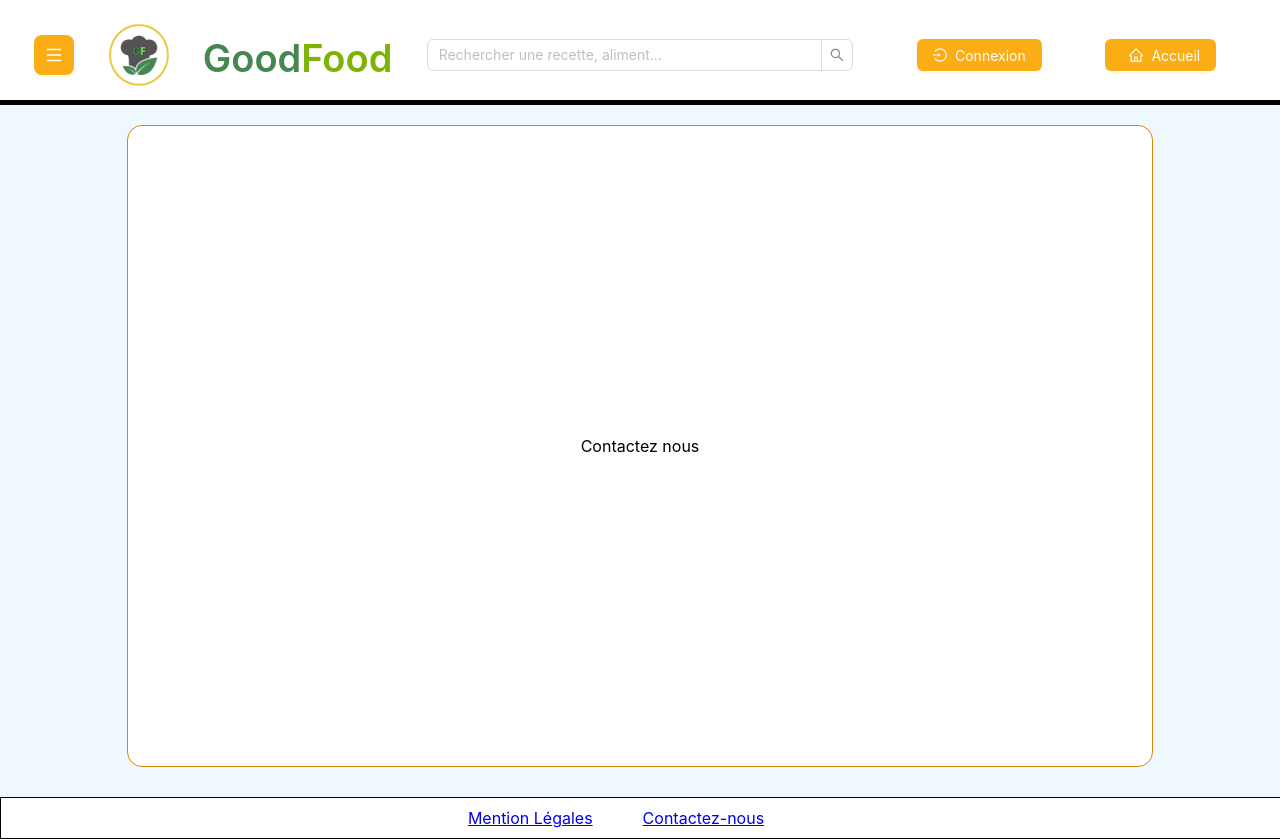
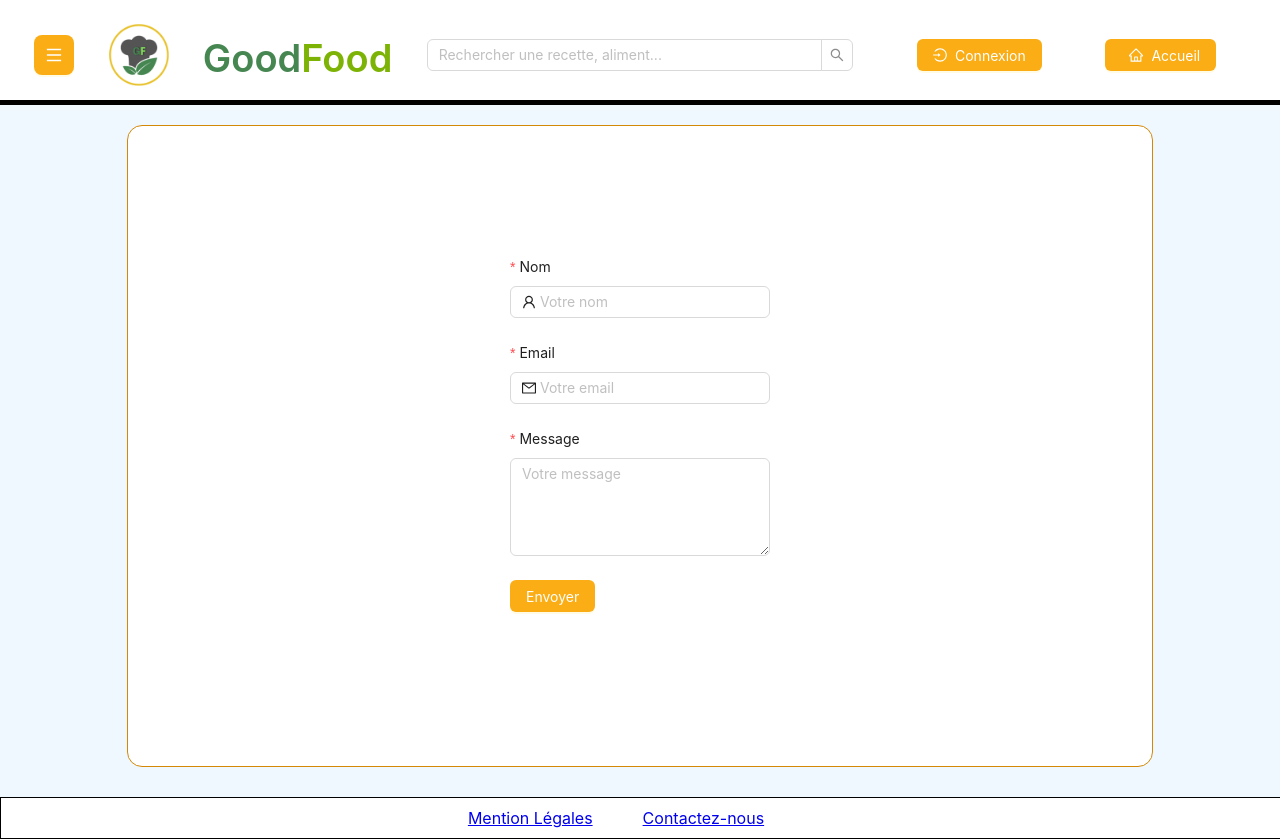
Before and after one commit to Dorian-Guignard/GoodFoodFront, a React (Create React App) app in the folder goodfood/: page /contact in a window 1280 px wide. Built offline with nearby package versions, Linux system fonts and the light colour scheme; no server answers; the HTML template or start-up script is replaced by a standard one.

Commit message:
formulaire contact

```diff
--- a/goodfood/src/components/Contact/Contact.js
+++ b/goodfood/src/components/Contact/Contact.js
@@ -1,7 +1,62 @@
-function Contact(){
-    return(
-    <div>Contactez nous </div>
-    )
-}
+import { Form, Input, Button, message } from 'antd';
+import { MailOutlined, UserOutlined, MessageOutlined } from '@ant-design/icons';
+import axios from 'axios';
 
-export default Contact
+
+const Contact = () => {
+    const [form] = Form.useForm();
+
+    const handleSubmit = async (values) => {
+      try {
+        await axios.post('', values); // Envoyer les données du formulaire au backend
+        message.success('Votre message a été envoyé avec succès!');
+        form.resetFields();
+      } catch (error) {
+        message.error('Erreur lors de l\'envoi du message. Veuillez réessayer plus tard.');
+      }
+    };
+
+    return (
+      <Form
+        form={form}
+        name="contact"
+        onFinish={handleSubmit}
+        layout="vertical"
+      >
+        <Form.Item
+          label="Nom"
+          name="name"
+          rules={[{ required: true, message: 'Veuillez saisir votre nom!' }]}
+        >
+          <Input prefix={<UserOutlined />} placeholder="Votre nom" />
+        </Form.Item>
+
+        <Form.Item
+          label="Email"
+          name="email"
+          rules={[
+            { required: true, message: 'Veuillez saisir votre email!' },
+            { type: 'email', message: 'Veuillez saisir un email valide!' },
+          ]}
+        >
+          <Input prefix={<MailOutlined />} placeholder="Votre email" />
+        </Form.Item>
+
+        <Form.Item
+          label="Message"
+          name="message"
+          rules={[{ required: true, message: 'Veuillez saisir votre message!' }]}
+        >
+          <Input.TextArea rows={4} prefix={<MessageOutlined />} placeholder="Votre message" />
+        </Form.Item>
+
+        <Form.Item>
+          <Button type="primary" htmlType="submit">
+            Envoyer
+          </Button>
+        </Form.Item>
+      </Form>
+    );
+  };
+
+  export default Contact;
```
